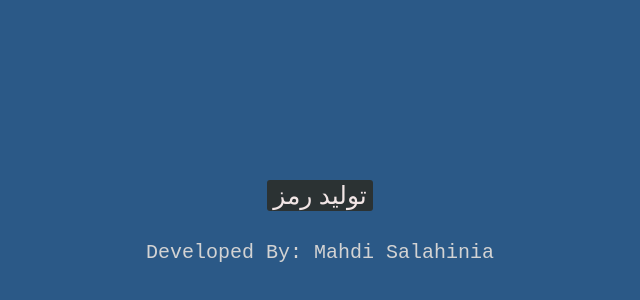
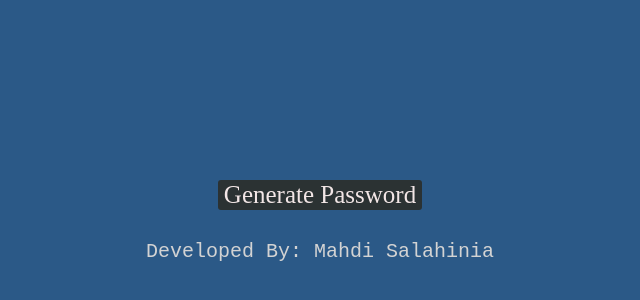
Before and after one commit to mahdisalahi/Generate-Password, a plain HTML site: page Index.html in a window 1280 px wide. Shown: the part 56-356 px from the top of the page, without its empty margins (320-960 px from the left). Drawn offline with Linux system fonts and the light colour scheme; files that its build step writes are made by us from their sources; files whose address does not match are found by name.

Commit message:
Update Index.html

```diff
--- a/Index.html
+++ b/Index.html
@@ -6,7 +6,7 @@
     <link href="/Content/Password.css" rel="stylesheet" />
 </head>
 <body>
-    <button onclick="Generator()" class="btn">تولید رمز</button>
+    <button onclick="Generator()" class="btn">Generate Password</button>
     <p id="password"></p>
 
     <footer>
```
